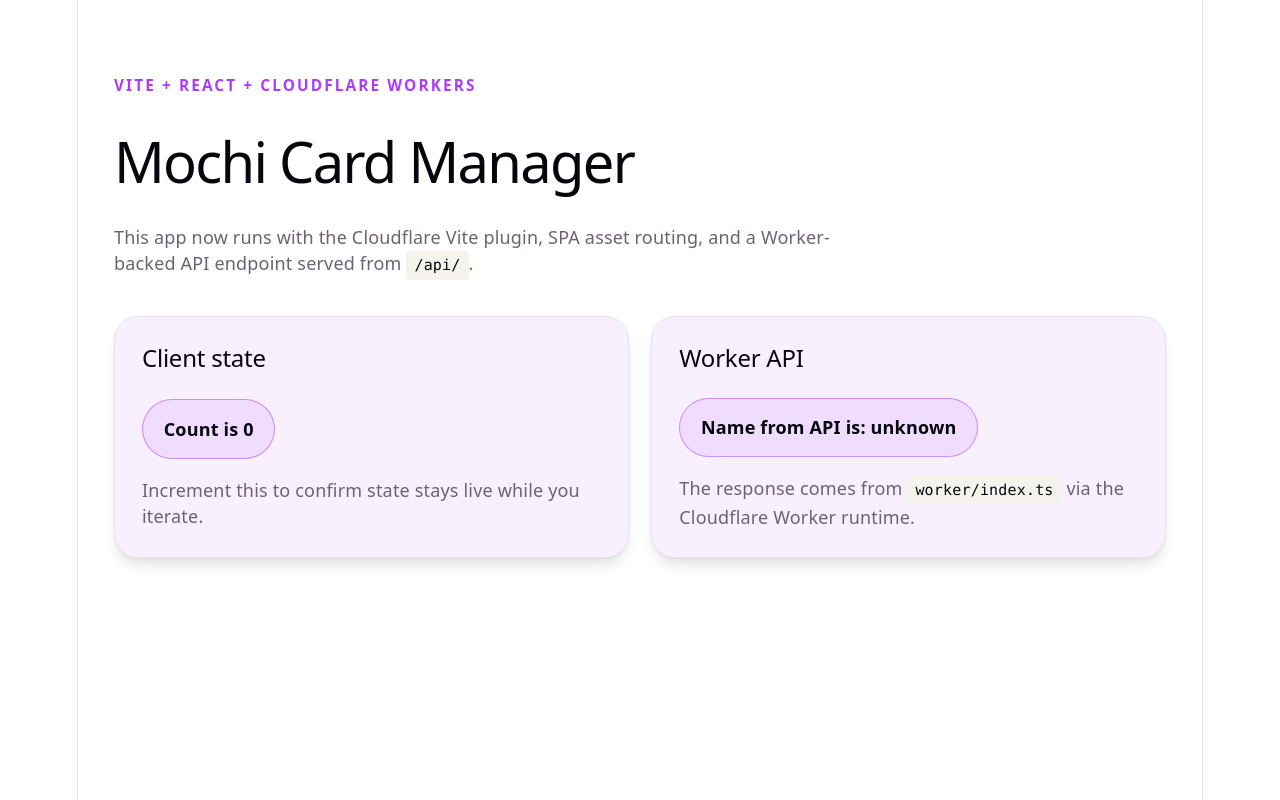
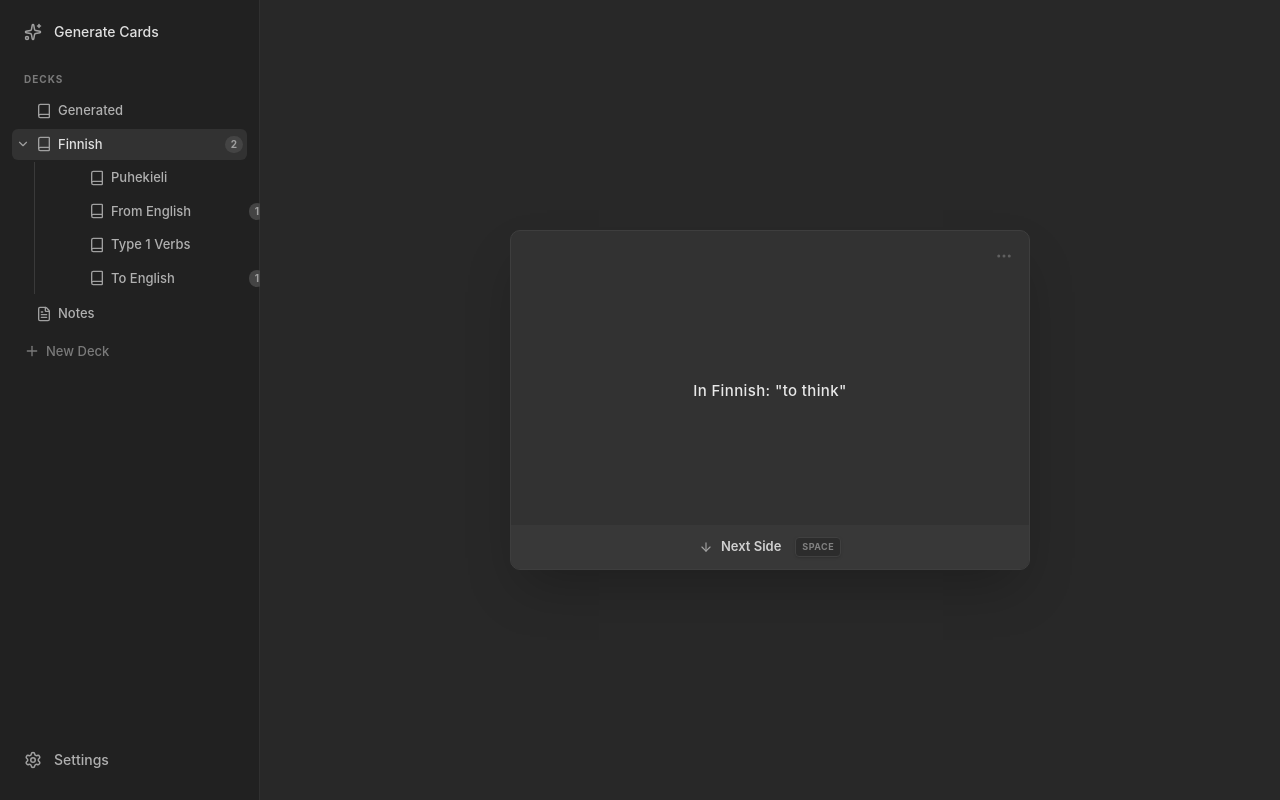
Before and after one commit to oscarcs/mochi-card-manager, a React (Vite) app: page / in a window 1280 px wide. Built offline with nearby package versions, Linux system fonts and the light colour scheme.

Commit message:
First frontend pass

```diff
--- a/package.json
+++ b/package.json
@@ -11,6 +11,7 @@
     "deploy": "npm run build && wrangler deploy --config dist/mochi_card_manager/wrangler.json"
   },
   "dependencies": {
+    "lucide-react": "^1.7.0",
     "react": "^19.2.4",
     "react-dom": "^19.2.4"
   },
--- a/src/App.tsx
+++ b/src/App.tsx
@@ -1,55 +1,73 @@
-import { useState } from 'react'
-import './App.css'
+import { AppSidebar } from './components/AppSidebar'
+import { FlashcardPreview } from './components/FlashcardPreview'
+import type { DeckTreeNode } from './components/DeckTree'
 
-function App() {
-  const [count, setCount] = useState(0)
-  const [name, setName] = useState('unknown')
+const mockDecks: DeckTreeNode[] = [
+  {
+    id: 'generated',
+    name: 'Generated',
+    kind: 'deck',
+  },
+  {
+    id: 'finnish',
+    name: 'Finnish',
+    kind: 'deck',
+    count: 2,
+    isActive: true,
+    isExpanded: true,
+    children: [
+      {
+        id: 'finnish-puhekieli',
+        name: 'Puhekieli',
+        kind: 'deck',
+      },
+      {
+        id: 'finnish-from-english',
+        name: 'From English',
+        kind: 'deck',
+        count: 1,
+      },
+      {
+        id: 'finnish-type-1-verbs',
+        name: 'Type 1 Verbs',
+        kind: 'deck',
+      },
+      {
+        id: 'finnish-to-english',
+        name: 'To English',
+        kind: 'deck',
+        count: 1,
+      },
+    ],
+  },
+  {
+    id: 'notes',
+    name: 'Notes',
+    kind: 'notes',
+  },
+]
 
+export default function App() {
   return (
-    <main className="app-shell">
-      <section className="hero">
-        <p className="eyebrow">Vite + React + Cloudflare Workers</p>
-        <h1>Mochi Card Manager</h1>
-        <p className="lede">
-          This app now runs with the Cloudflare Vite plugin, SPA asset routing,
-          and a Worker-backed API endpoint served from <code>/api/</code>.
-        </p>
-      </section>
+    <div className="flex h-full w-full bg-[#262626] text-[#e0e0e0] font-sans antialiased text-left select-none">
+      <AppSidebar
+        decks={mockDecks}
+        onGenerateCards={() => {}}
+        onSettingsClick={() => {}}
+        onCreateDeck={() => {}}
+        onSelectDeck={() => {}}
+        onToggleDeck={() => {}}
+      />
 
-      <section className="panel-grid">
-        <article className="panel">
-          <h2>Client state</h2>
-          <button
-            className="action-button"
-            onClick={() => setCount((currentCount) => currentCount + 1)}
-            aria-label="increment"
-          >
-            Count is {count}
-          </button>
-          <p>Increment this to confirm state stays live while you iterate.</p>
-        </article>
-
-        <article className="panel">
-          <h2>Worker API</h2>
-          <button
-            className="action-button"
-            onClick={() => {
-              fetch('/api/')
-                .then((res) => res.json() as Promise<{ name: string }>)
-                .then((data) => setName(data.name))
-            }}
-            aria-label="get name"
-          >
-            Name from API is: {name}
-          </button>
-          <p>
-            The response comes from <code>worker/index.ts</code> via the
-            Cloudflare Worker runtime.
-          </p>
-        </article>
-      </section>
-    </main>
+      <div className="relative flex h-full flex-1 items-center justify-center bg-[#282828]">
+        <FlashcardPreview
+          prompt={'In Finnish: "to think"'}
+          actionLabel="Next Side"
+          actionShortcut="Space"
+          onAdvance={() => {}}
+          onOpenMenu={() => {}}
+        />
+      </div>
+    </div>
   )
 }
-
-export default App
--- /dev/null
+++ b/src/components/AppSidebar.tsx
@@ -0,0 +1,85 @@
+import type { LucideIcon } from 'lucide-react'
+import { Settings, Sparkles } from 'lucide-react'
+import { DeckTree, type DeckTreeNode } from './DeckTree'
+
+export type AppSidebarProps = {
+  decks: DeckTreeNode[]
+  onGenerateCards?: () => void
+  onSettingsClick?: () => void
+  onCreateDeck?: () => void
+  onSelectDeck?: (deckId: string) => void
+  onToggleDeck?: (deckId: string) => void
+}
+
+type SidebarButtonProps = {
+  label: string
+  icon: LucideIcon
+  onClick?: () => void
+  muted?: boolean
+}
+
+function SidebarButton({
+  label,
+  icon: Icon,
+  onClick,
+  muted = false,
+}: SidebarButtonProps) {
+  return (
+    <button
+      type="button"
+      onClick={onClick}
+      className={`flex w-full items-center gap-3 rounded-md px-3 py-1.5 text-left text-sm font-medium transition-colors ${
+        muted
+          ? 'cursor-pointer text-[#B0B0B0] hover:bg-[#323232]'
+          : 'cursor-pointer text-[#E0E0E0] hover:bg-[#323232]'
+      }`}
+    >
+      <Icon className="h-[18px] w-[18px] text-[#A0A0A0]" />
+      <span>{label}</span>
+    </button>
+  )
+}
+
+export function AppSidebar({
+  decks,
+  onGenerateCards,
+  onSettingsClick,
+  onCreateDeck,
+  onSelectDeck,
+  onToggleDeck,
+}: AppSidebarProps) {
+  return (
+    <aside className="flex w-[260px] flex-shrink-0 flex-col justify-between border-r border-[#303030] bg-[#212121] py-4">
+      <div className="flex flex-col">
+        <div className="mb-6 px-3">
+          <SidebarButton
+            label="Generate Cards"
+            icon={Sparkles}
+            onClick={onGenerateCards}
+          />
+        </div>
+
+        <div className="px-3">
+          <h2 className="mb-2 px-3 text-[10px] font-bold uppercase tracking-widest text-[#7a7a7a]">
+            Decks
+          </h2>
+          <DeckTree
+            nodes={decks}
+            onCreateDeck={onCreateDeck}
+            onSelectNode={onSelectDeck}
+            onToggleNode={onToggleDeck}
+          />
+        </div>
+      </div>
+
+      <div className="mb-2 px-3">
+        <SidebarButton
+          label="Settings"
+          icon={Settings}
+          muted
+          onClick={onSettingsClick}
+        />
+      </div>
+    </aside>
+  )
+}
--- /dev/null
+++ b/src/components/DeckTree.tsx
@@ -0,0 +1,125 @@
+import { Book, ChevronDown, ChevronRight, FileText, Plus } from 'lucide-react'
+
+export type DeckTreeNode = {
+  id: string
+  name: string
+  kind: 'deck' | 'notes'
+  count?: number
+  isActive?: boolean
+  isExpanded?: boolean
+  children?: DeckTreeNode[]
+}
+
+export type DeckTreeProps = {
+  nodes: DeckTreeNode[]
+  onCreateDeck?: () => void
+  onSelectNode?: (nodeId: string) => void
+  onToggleNode?: (nodeId: string) => void
+}
+
+type DeckTreeItemProps = {
+  node: DeckTreeNode
+  depth?: number
+  onSelectNode?: (nodeId: string) => void
+  onToggleNode?: (nodeId: string) => void
+}
+
+function DeckTreeItem({
+  node,
+  depth = 0,
+  onSelectNode,
+  onToggleNode,
+}: DeckTreeItemProps) {
+  const hasChildren = Boolean(node.children?.length)
+  const Icon = node.kind === 'notes' ? FileText : Book
+
+  const handleClick = () => {
+    if (hasChildren) {
+      onToggleNode?.(node.id)
+      return
+    }
+
+    onSelectNode?.(node.id)
+  }
+
+  return (
+    <div>
+      <button
+        type="button"
+        onClick={handleClick}
+        className={`group flex w-full items-center justify-between rounded-md px-1 py-1.5 text-left text-[13px] font-medium transition-colors ${
+          node.isActive
+            ? 'bg-[#323232] text-[#E0E0E0]'
+            : 'cursor-pointer text-[#B0B0B0] hover:bg-[#323232]'
+        }`}
+        style={depth === 0 ? undefined : { marginLeft: depth * 22 }}
+      >
+        <span className="flex items-center gap-1.5">
+          {hasChildren ? (
+            node.isExpanded ? (
+              <ChevronDown className="h-[14px] w-[14px] text-[#A0A0A0]" />
+            ) : (
+              <ChevronRight className="h-[14px] w-[14px] text-[#606060]" />
+            )
+          ) : (
+            <ChevronRight className="h-[14px] w-[14px] text-[#606060] opacity-0 group-hover:opacity-100" />
+          )}
+          <Icon className="h-[16px] w-[16px] text-[#A0A0A0]" />
+          <span>{node.name}</span>
+        </span>
+
+        {typeof node.count === 'number' ? (
+          <span className="rounded-full bg-[#444444] px-1.5 py-[1px] text-[10px] font-bold text-[#A0A0A0]">
+            {node.count}
+          </span>
+        ) : null}
+      </button>
+
+      {hasChildren && node.isExpanded ? (
+        <div
+          className="my-0.5 flex flex-col gap-0.5 border-l border-[#3a3a3a] pl-2"
+          style={{ marginLeft: depth * 22 + 22 }}
+        >
+          {node.children?.map((child) => (
+            <DeckTreeItem
+              key={child.id}
+              node={child}
+              depth={depth + 1}
+              onSelectNode={onSelectNode}
+              onToggleNode={onToggleNode}
+            />
+          ))}
+        </div>
+      ) : null}
+    </div>
+  )
+}
+
+export function DeckTree({
+  nodes,
+  onCreateDeck,
+  onSelectNode,
+  onToggleNode,
+}: DeckTreeProps) {
+  return (
+    <div className="flex flex-col gap-0.5">
+      {nodes.map((node) => (
+        <DeckTreeItem
+          key={node.id}
+          node={node}
+          onSelectNode={onSelectNode}
+          onToggleNode={onToggleNode}
+        />
+      ))}
+
+      <button
+        type="button"
+        onClick={onCreateDeck}
+        className="mt-1 flex items-center gap-1.5 rounded-md px-3 py-1.5 text-[13px] font-medium text-[#7A7A7A] transition-colors hover:bg-[#323232]"
+      >
+        <Plus className="h-[16px] w-[16px]" />
+        <span>New Deck</span>
+      </button>
+    </div>
+  )
+}
--- /dev/null
+++ b/src/components/FlashcardPreview.tsx
@@ -0,0 +1,54 @@
+import { ArrowDown, MoreHorizontal } from 'lucide-react'
+
+export type FlashcardPreviewProps = {
+  prompt: string
+  actionLabel: string
+  actionShortcut?: string
+  onOpenMenu?: () => void
+  onAdvance?: () => void
+}
+
+export function FlashcardPreview({
+  prompt,
+  actionLabel,
+  actionShortcut,
+  onOpenMenu,
+  onAdvance,
+}: FlashcardPreviewProps) {
+  return (
+    <section className="flex h-[340px] w-[520px] flex-col justify-between overflow-hidden rounded-[10px] border border-[#3E3E3E] bg-[#323232] shadow-2xl">
+      <div className="flex justify-end p-3">
+        <button
+          type="button"
+          onClick={onOpenMenu}
+          className="cursor-pointer p-1 text-[#606060] transition-colors hover:text-[#A0A0A0]"
+          aria-label="Open card actions"
+        >
+          <MoreHorizontal className="h-[18px] w-[18px]" />
+        </button>
+      </div>
+
+      <div className="flex flex-1 items-center justify-center px-12 pb-6">
+        <p className="text-[15px] font-medium tracking-wide text-[#E8E8E8]">
+          {prompt}
+        </p>
+      </div>
+
+      <button
+        type="button"
+        onClick={onAdvance}
+        className="mt-auto flex h-[44px] cursor-pointer items-center justify-center gap-2 bg-[#383838] transition-colors hover:bg-[#3D3D3D]"
+      >
+        <ArrowDown className="h-[14px] w-[14px] text-[#A0A0A0]" />
+        <span className="text-[13px] font-semibold text-[#D0D0D0]">
+          {actionLabel}
+        </span>
+        {actionShortcut ? (
+          <span className="ml-[6px] flex items-center justify-center rounded border border-[#404040] bg-[#2C2C2C] px-1.5 py-[2px] text-[9px] font-bold uppercase tracking-wider text-[#808080] shadow-sm">
+            {actionShortcut}
+          </span>
+        ) : null}
+      </button>
+    </section>
+  )
+}
--- a/src/index.css
+++ b/src/index.css
@@ -1,113 +1,18 @@
 @import "tailwindcss";
 
-:root {
-  --text: #6b6375;
-  --text-h: #08060d;
-  --bg: #fff;
-  --border: #e5e4e7;
-  --code-bg: #f4f3ec;
-  --accent: #aa3bff;
-  --accent-bg: rgba(170, 59, 255, 0.1);
-  --accent-border: rgba(170, 59, 255, 0.5);
-  --social-bg: rgba(244, 243, 236, 0.5);
-  --shadow:
-    rgba(0, 0, 0, 0.1) 0 10px 15px -3px, rgba(0, 0, 0, 0.05) 0 4px 6px -2px;
-
-  --sans: system-ui, 'Segoe UI', Roboto, sans-serif;
-  --heading: system-ui, 'Segoe UI', Roboto, sans-serif;
-  --mono: ui-monospace, Consolas, monospace;
-
-  font: 18px/145% var(--sans);
-  letter-spacing: 0.18px;
-  color-scheme: light dark;
-  color: var(--text);
-  background: var(--bg);
-  font-synthesis: none;
-  text-rendering: optimizeLegibility;
-  -webkit-font-smoothing: antialiased;
-  -moz-osx-font-smoothing: grayscale;
-
-  @media (max-width: 1024px) {
-    font-size: 16px;
-  }
-}
-
-@media (prefers-color-scheme: dark) {
-  :root {
-    --text: #9ca3af;
-    --text-h: #f3f4f6;
-    --bg: #16171d;
-    --border: #2e303a;
-    --code-bg: #1f2028;
-    --accent: #c084fc;
-    --accent-bg: rgba(192, 132, 252, 0.15);
-    --accent-border: rgba(192, 132, 252, 0.5);
-    --social-bg: rgba(47, 48, 58, 0.5);
-    --shadow:
-      rgba(0, 0, 0, 0.4) 0 10px 15px -3px, rgba(0, 0, 0, 0.25) 0 4px 6px -2px;
-  }
-
-  #social .button-icon {
-    filter: invert(1) brightness(2);
-  }
+body, html, #root {
+  height: 100%;
+  margin: 0;
+  background-color: #262626; /* Dark background matching Mochi */
+  color: #d1d5db;
 }
 
 #root {
-  width: 1126px;
-  max-width: 100%;
-  margin: 0 auto;
-  text-align: center;
-  border-inline: 1px solid var(--border);
-  min-height: 100svh;
   display: flex;
   flex-direction: column;
   box-sizing: border-box;
+  width: 100%;
+  max-width: 100%;
+  border-inline: none;
+  min-height: 100svh;
 }
-
-body {
-  margin: 0;
-}
-
-h1,
-h2 {
-  font-family: var(--heading);
-  font-weight: 500;
-  color: var(--text-h);
-}
-
-h1 {
-  font-size: 56px;
-  letter-spacing: -1.68px;
-  margin: 32px 0;
-  @media (max-width: 1024px) {
-    font-size: 36px;
-    margin: 20px 0;
-  }
-}
-h2 {
-  font-size: 24px;
-  line-height: 118%;
-  letter-spacing: -0.24px;
-  margin: 0 0 8px;
-  @media (max-width: 1024px) {
-    font-size: 20px;
-  }
-}
-p {
-  margin: 0;
-}
-
-code,
-.counter {
-  font-family: var(--mono);
-  display: inline-flex;
-  border-radius: 4px;
-  color: var(--text-h);
-}
-
-code {
-  font-size: 15px;
-  line-height: 135%;
-  padding: 4px 8px;
-  background: var(--code-bg);
-}
```
Also changed, not shown: 1 other file (tests, documents, lock files or other folders).
